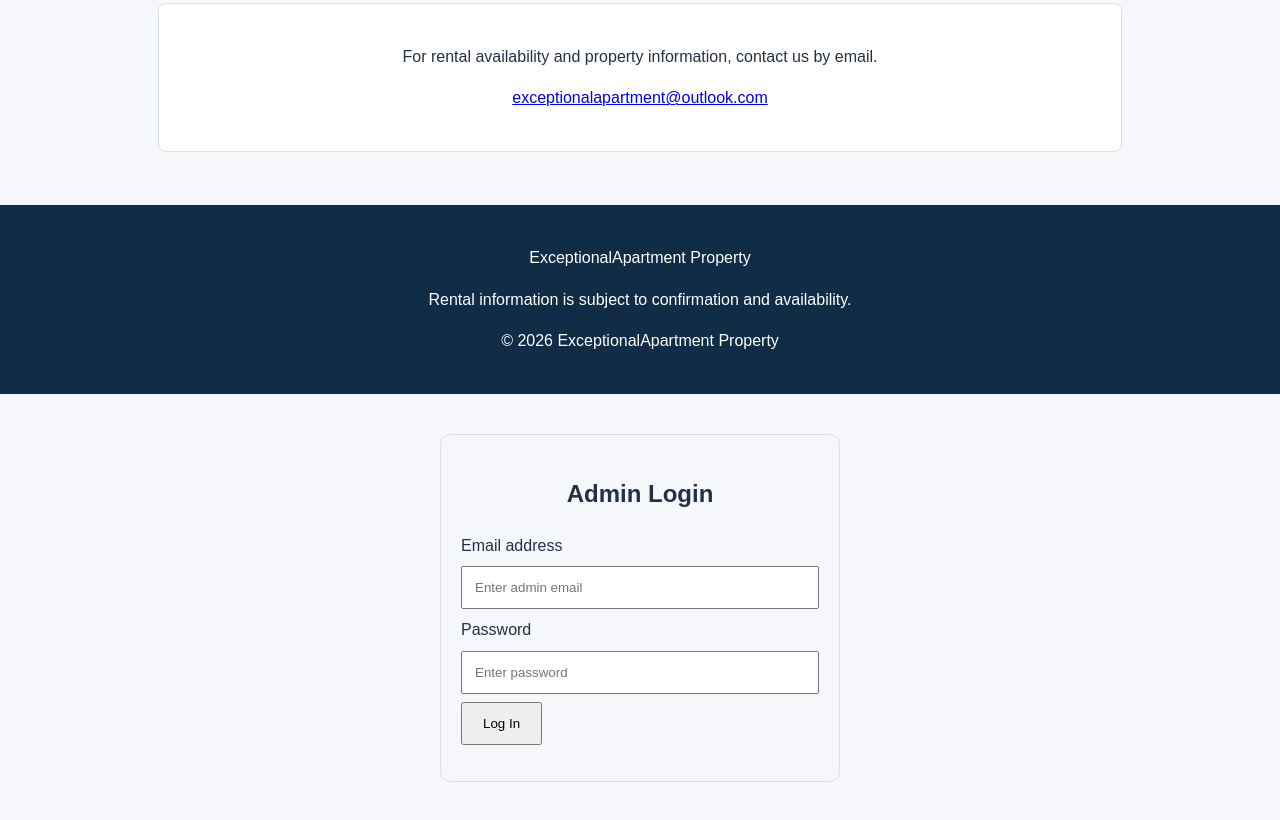
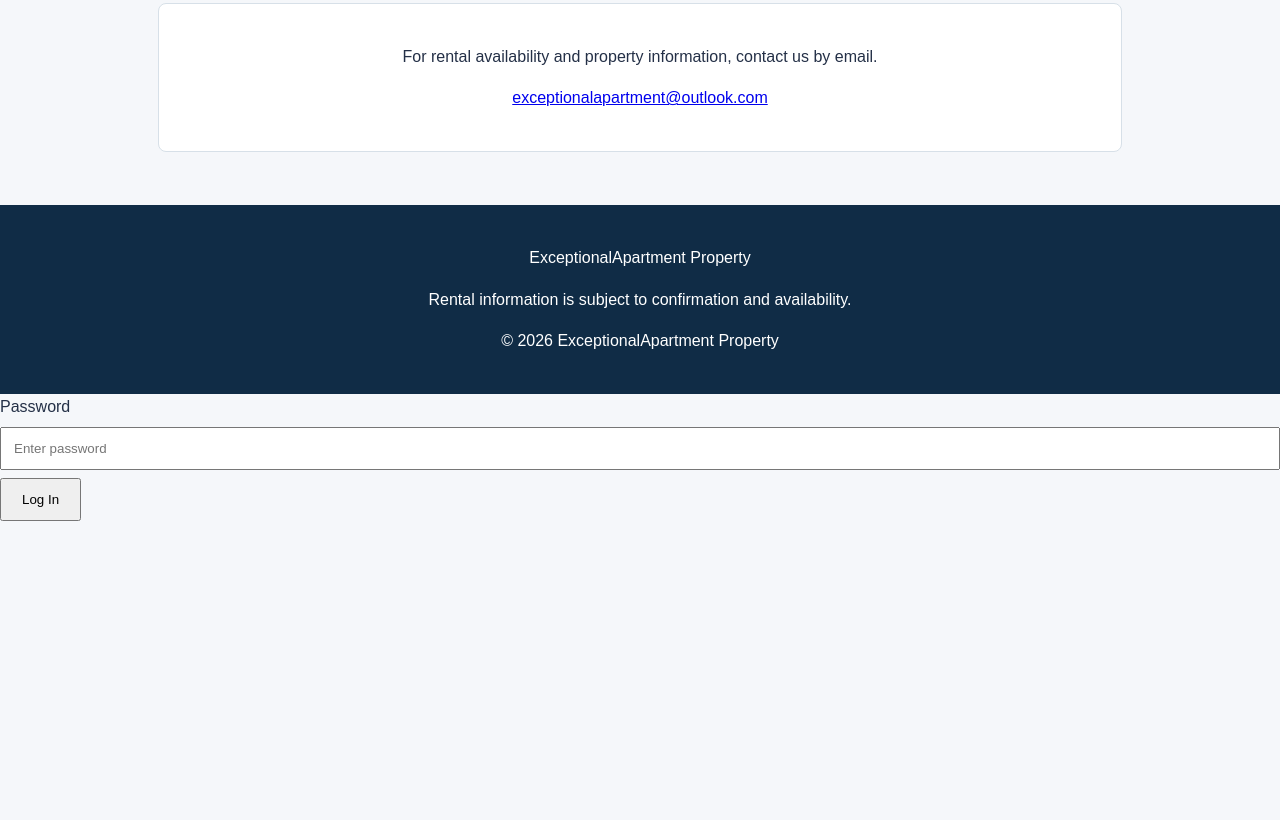
Before and after one commit to otunba38/exceptionalapartment-property, a plain HTML site: page index.html in a window 1280 px wide. Shown: the part 914-1734 px from the top of the page. After the commit the page ends 1451 px from the top, so only its background shows below. Drawn offline with nearby package versions, Linux system fonts and the light colour scheme.

Commit message:
Remove admin login section from index.html
Removed the admin login section from the HTML file.

```diff
--- a/index.html
+++ b/index.html
@@ -72,14 +72,7 @@ const supabaseClient = window.supabase.createClient(
   SUPABASE_KEY
 );
 </script>
-  <!-- Admin Login -->
-<section id="admin-login" style="max-width:400px;margin:40px auto;padding:20px;border:1px solid #ddd;border-radius:10px;">
-  <h2>Admin Login</h2>
-  <form id="login-form">
-    <label>Email address</label>
-    <input id="admin-email" type="email" required
-      placeholder="Enter admin email"
-      style="width:100%;padding:12px;margin:8px 0;box-sizing:border-box;">
+
 
     <label>Password</label>
     <input id="admin-password" type="password" required
```
